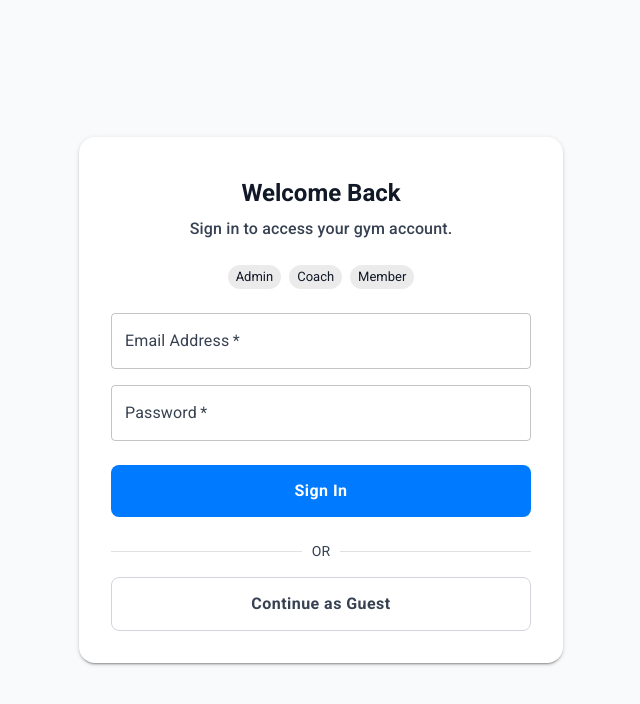
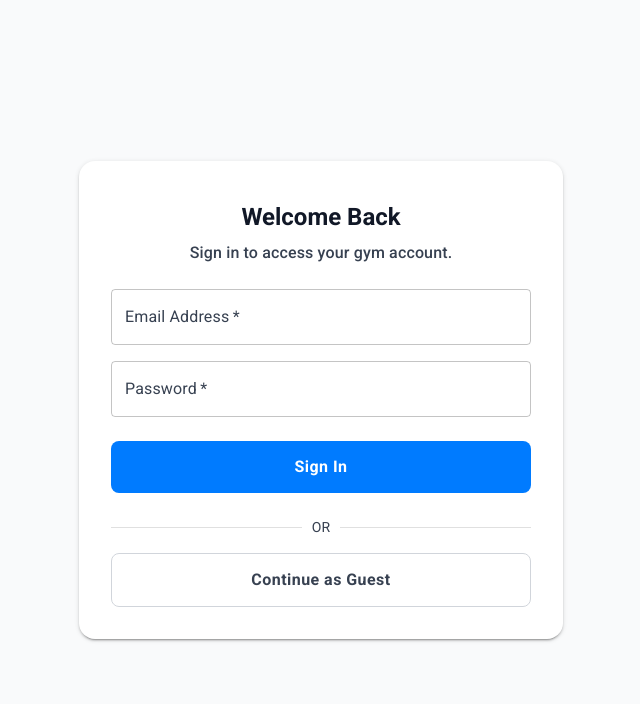
Before and after one commit to melancholy21/frontend-internship, a React (Vite) app in the folder my-mui-app/: page /login in a window 1280 px wide. Shown: the top 704 px of the page, without its empty margins (319-959 px from the left). Built offline with nearby package versions, Linux system fonts and the light colour scheme.

Commit message:
removed autofill email and password when clicking admin, coach, member chip

```diff
--- a/my-mui-app/src/pages/LoginPage.jsx
+++ b/my-mui-app/src/pages/LoginPage.jsx
@@ -30,11 +30,12 @@ export default function LoginPage() {
     e.preventDefault();
 
     const testEmail = email.toLowerCase().trim();
+    const testPassword = password.toLowerCase().trim();
     let role = null;
 
-    if (testEmail === 'admin@test.com' && password === 'admin123') role = 'admin';
-    else if (testEmail === 'coach@test.com' && password === 'coach123') role = 'coach';
-    else if (testEmail === 'member@test.com' && password === 'member123') role = 'member';
+    if (testEmail === 'admin@test.com' && testPassword === 'admin123') role = 'admin';
+    else if (testEmail === 'coach@test.com' && testPassword === 'coach123') role = 'coach';
+    else if (testEmail === 'member@test.com' && testPassword === 'member123') role = 'member';
     else {
       setError('Invalid email or password.');
       return;
@@ -86,21 +87,6 @@ export default function LoginPage() {
           </Typography>
         </Box>
 
-        <Stack direction="row" spacing={1} justifyContent="center" sx={{ mb: 3 }}>
-          {['Admin', 'Coach', 'Member'].map((role) => (
-            <Chip
-              key={role}
-              label={role}
-              size="small"
-              onClick={() => {
-                setEmail(`${role.toLowerCase()}@test.com`);
-                setPassword(`${role.toLowerCase()}123`);
-              }}
-              sx={{ cursor: 'pointer' }}
-            />
-          ))}
-        </Stack>
-
         <CardContent sx={{ p: 0, '&:last-child': { pb: 0 } }}>
           <form onSubmit={handleLogin} style={{ display: 'flex', flexDirection: 'column', gap: '16px' }}>
             {error && <Alert severity="error">{error}</Alert>}
@@ -111,7 +97,7 @@ export default function LoginPage() {
               fullWidth
               value={email}
               onChange={(e) => setEmail(e.target.value)}
-              placeholder="admin@test.com"
+              placeholder="Enter your email address"
               required
             />
 
@@ -122,7 +108,7 @@ export default function LoginPage() {
               fullWidth
               value={password}
               onChange={(e) => setPassword(e.target.value)}
-              placeholder="e.g. admin123"
+              placeholder="Enter your password"
               required
             />
 
```
